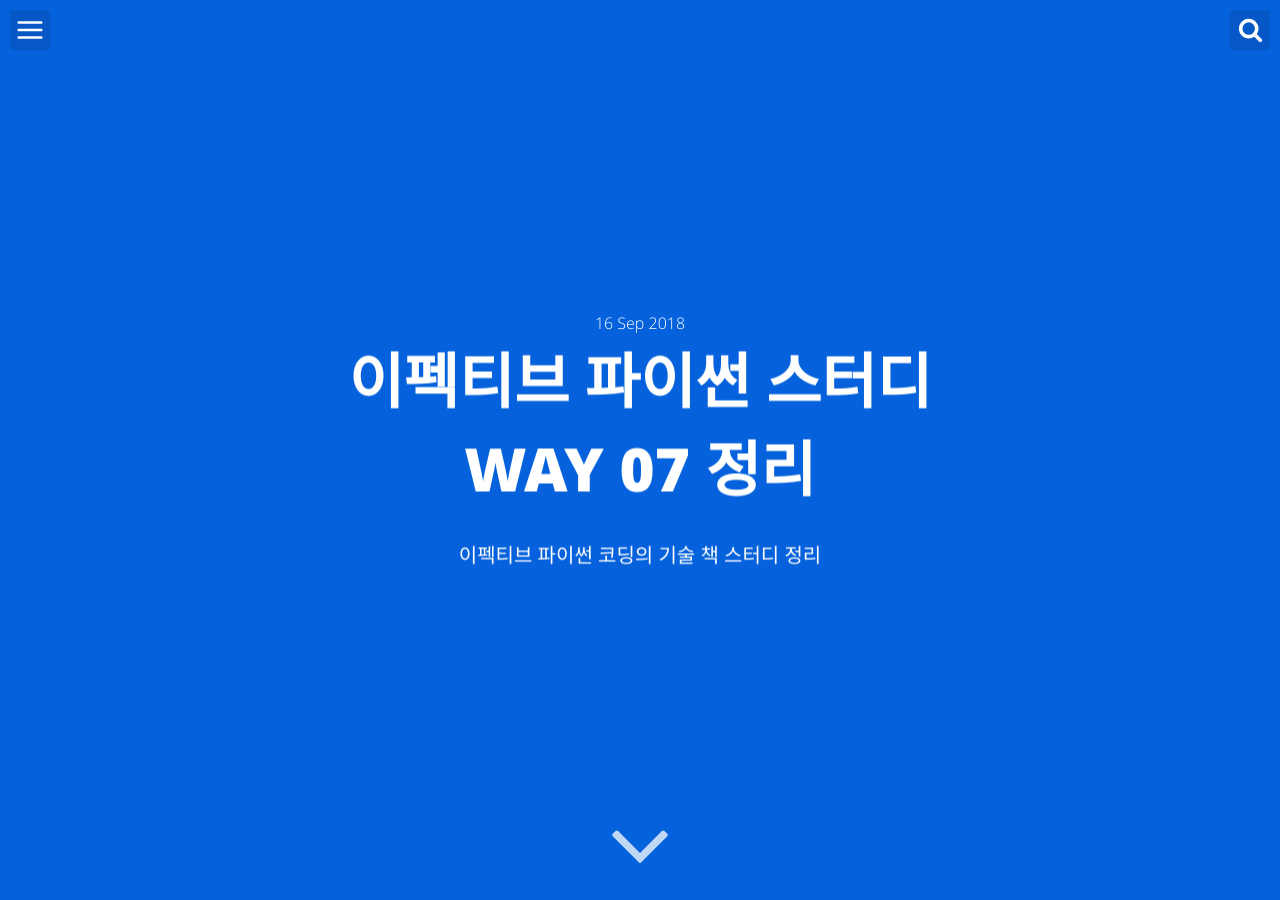
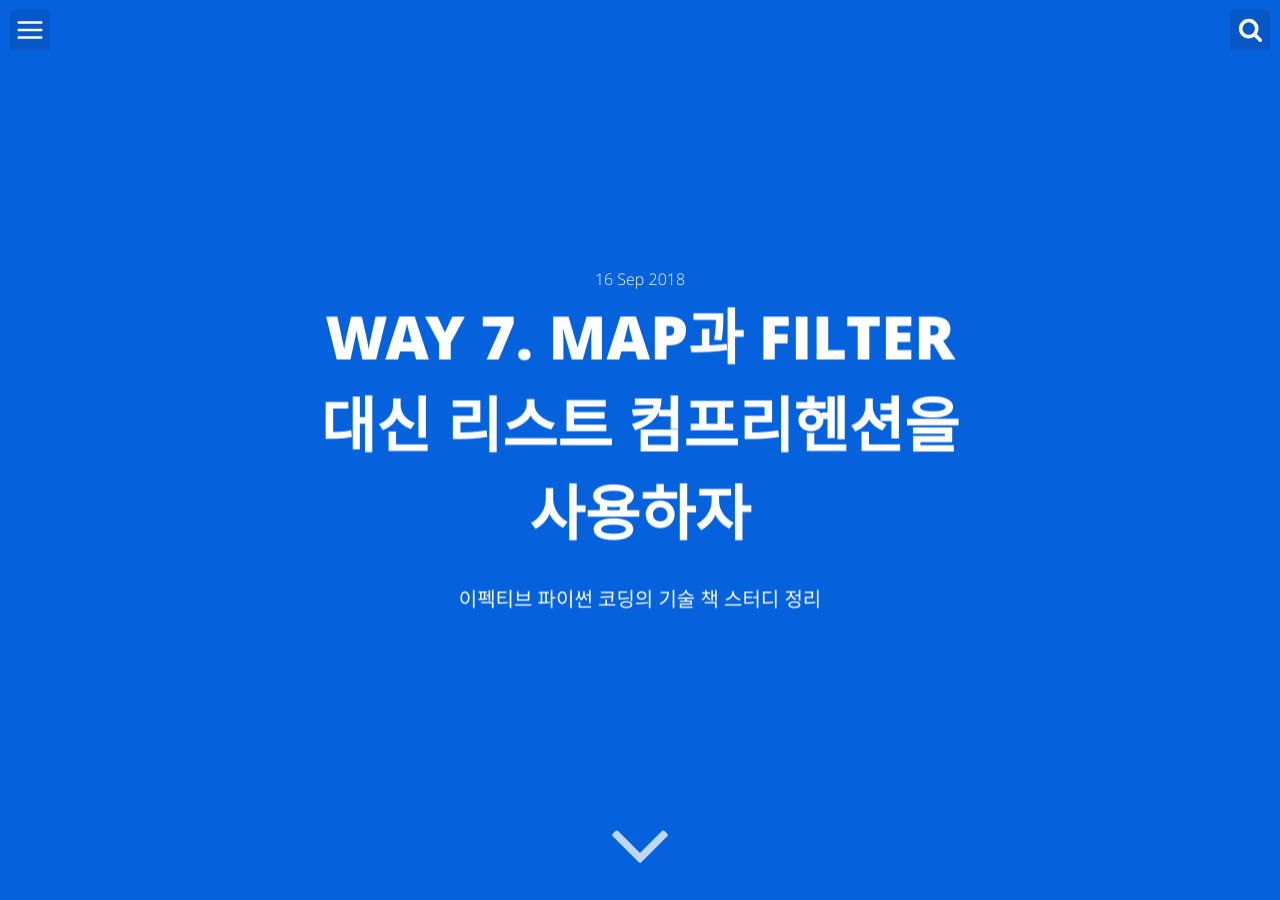
Before and after one commit to hcnoh/blog-prev, a Jekyll site: the page built from _posts/2018-09-16-effective-python-way07.md, in a window 1280 px wide and 900 px high. Built offline with Jekyll 4.4.1, drawn with Linux system fonts in a browser that asks for light colours; comment, search, counter and statistics services are not loaded.

Commit message:
Update 2018-09-16-effective-python-way07.md

```diff
--- a/_posts/2018-09-16-effective-python-way07.md
+++ b/_posts/2018-09-16-effective-python-way07.md
@@ -1,6 +1,6 @@
 ---
 layout: post
-title: "이펙티브 파이썬 스터디 WAY 07 정리"
+title: "WAY 7. map과 filter 대신 리스트 컴프리헨션을 사용하자"
 date: 2018-09-16 21:57:58
 image: '/assets/img/'
 description: '이펙티브 파이썬 코딩의 기술 책 스터디 정리'
@@ -8,7 +8,7 @@ tags:
 - python
 categories:
 - 이펙티브 파이썬 스터디
-twitter_text: '이펙티브 파이썬 스터디 WAY 07 정리'
+twitter_text: 'WAY 7. map과 filter 대신 리스트 컴프리헨션을 사용하자'
 ---
 
 # WAY 7. map과 filter 대신 리스트 컴프리헨션을 사용하자
```
